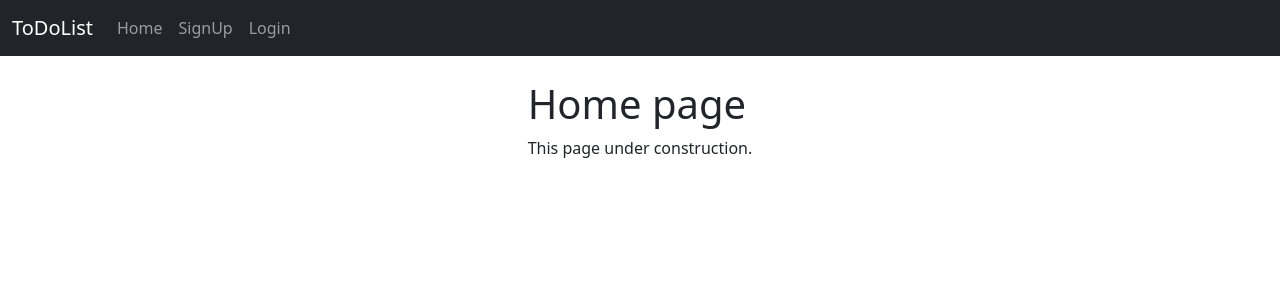
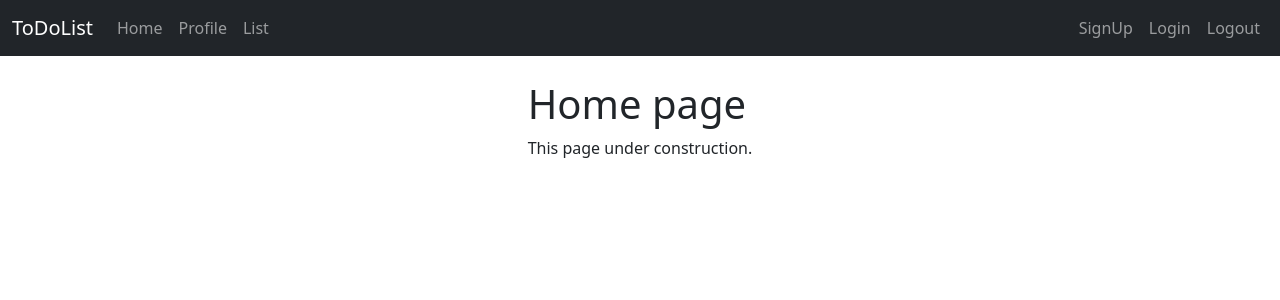
Before and after one commit to zzobaer09/todolist, a Django app: page / in a window 1280 px wide. Shown: the top 300 px of the page. Run offline with Django 4.2, Linux system fonts and the light colour scheme.

Commit message:
log out added

```diff
--- a/main/templates/main/base.html
+++ b/main/templates/main/base.html
@@ -25,12 +25,25 @@
                         <a class="nav-link" href="/">Home</a>
                     </li>
                     <li class="nav-item">
-                        <a class="nav-link" href="/signup">SignUp</a>
+                        <a class="nav-link" href="/profile">Profile</a>
                     </li>
                     <li class="nav-item">
-                        <a class="nav-link" href="/login">Login</a>
+                        <a class="nav-link" href="/#">List</a>
                     </li>
                 </ul>
+                <div class="d-flex">
+                    <ul class="navbar-nav me-auto">
+                        <li class="nav-item">
+                            <a class="nav-link" href="/signup">SignUp</a>
+                        </li>
+                        <li class="nav-item">
+                            <a class="nav-link" href="/login">Login</a>
+                        </li>
+                        <li class="nav-item">
+                            <a class="nav-link" href="/logout">Logout</a>
+                        </li>
+                    </ul>
+                </div>
             </div>
         </div>
     </nav>
--- a/todolist/settings.py
+++ b/todolist/settings.py
@@ -131,3 +131,4 @@ CRISPY_ALLOWED_TEMPLATE_PACKS = "bootstrap5"
 CRISPY_TEMPLATE_PACK = "bootstrap5"
 
 LOGIN_REDIRECT_URL = "/profile"
+LOGOUT_REDIRECT_URL = "/profile"
```
Also changed, not shown: db.sqlite3.
